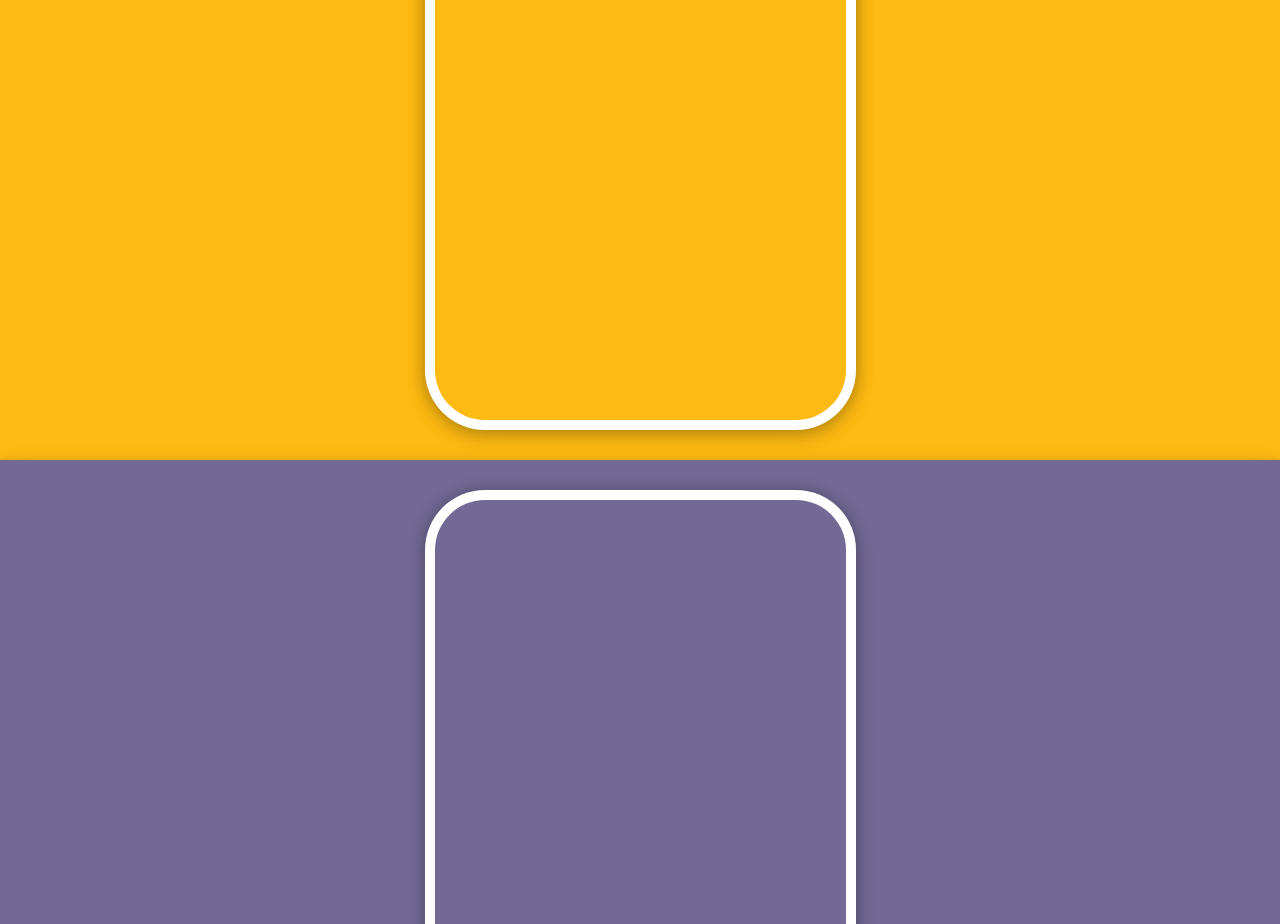
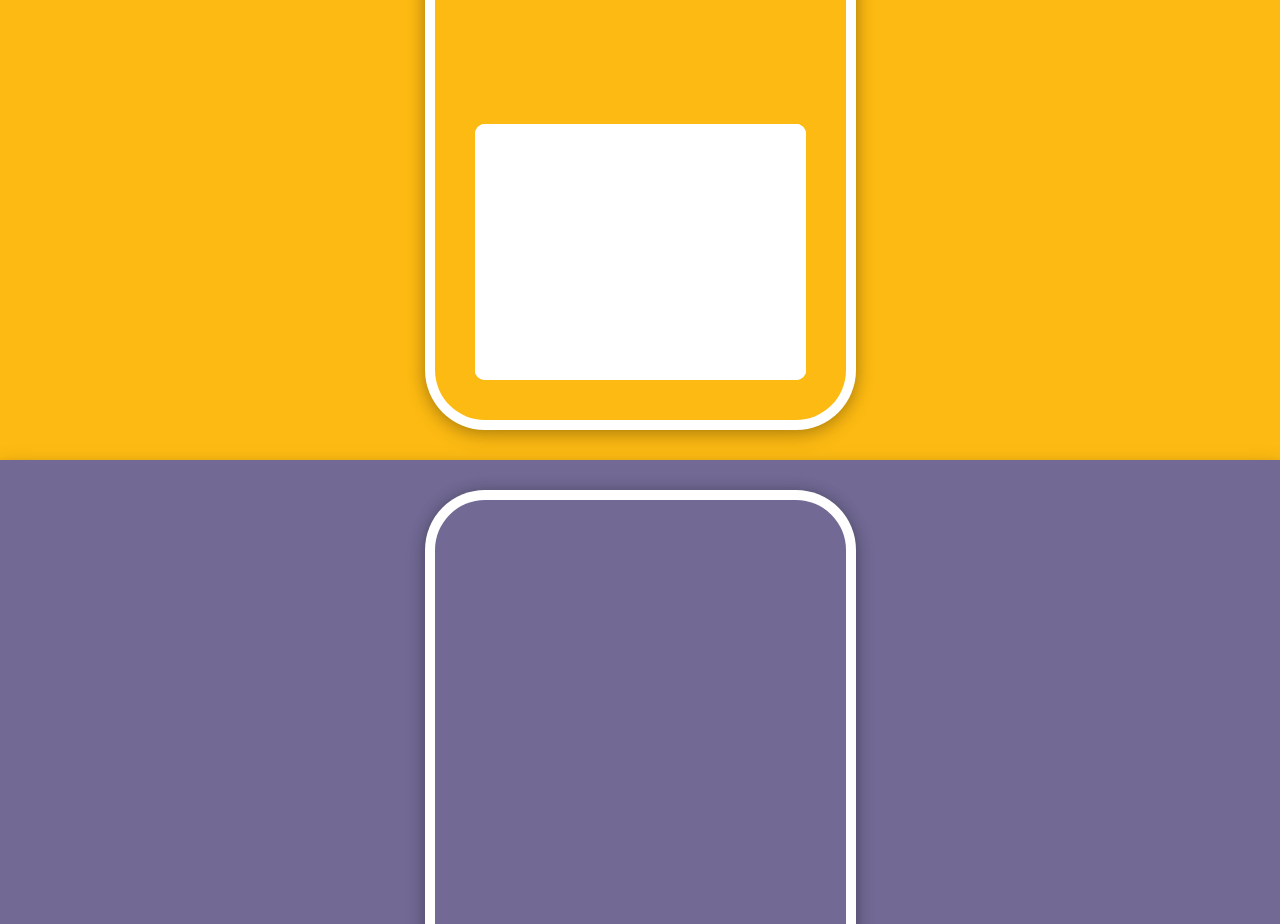
Before and after one commit to martrohelsanchez/museum-of-animation, a React (Create React App) app: page / in a window 1280 px wide. Shown: the part 1940-2864 px from the top of the page. Built offline with nearby package versions, Linux system fonts and the light colour scheme.

Commit message:
🐛Used the wrong css mixin

```diff
--- a/src/components/peekGallery/PeekGallery.styles.ts
+++ b/src/components/peekGallery/PeekGallery.styles.ts
@@ -1,8 +1,7 @@
 import styled from 'styled-components';
 import {motion} from 'framer-motion';
 
-import {MobileView as mobileView, ParentSize} from '../../shared/styles';
-import {Bg as bg, CenterHorVer} from '../../shared/styles';
+import {MobileView as mobileView, ParentSize, Bg as bg, CenterHorVer} from '../../shared/styles';
 
 const bgColor = '#fdba12';
 
@@ -39,7 +38,7 @@ export const CardCont = styled.div`
 `;
 
 export const Card = styled(motion.div)<{bgColor: string}>`
-    ${CenterHorVer};
+    ${ParentSize};
     background-color: ${({bgColor}) => bgColor};
     position: absolute;
     top: 0;
```
